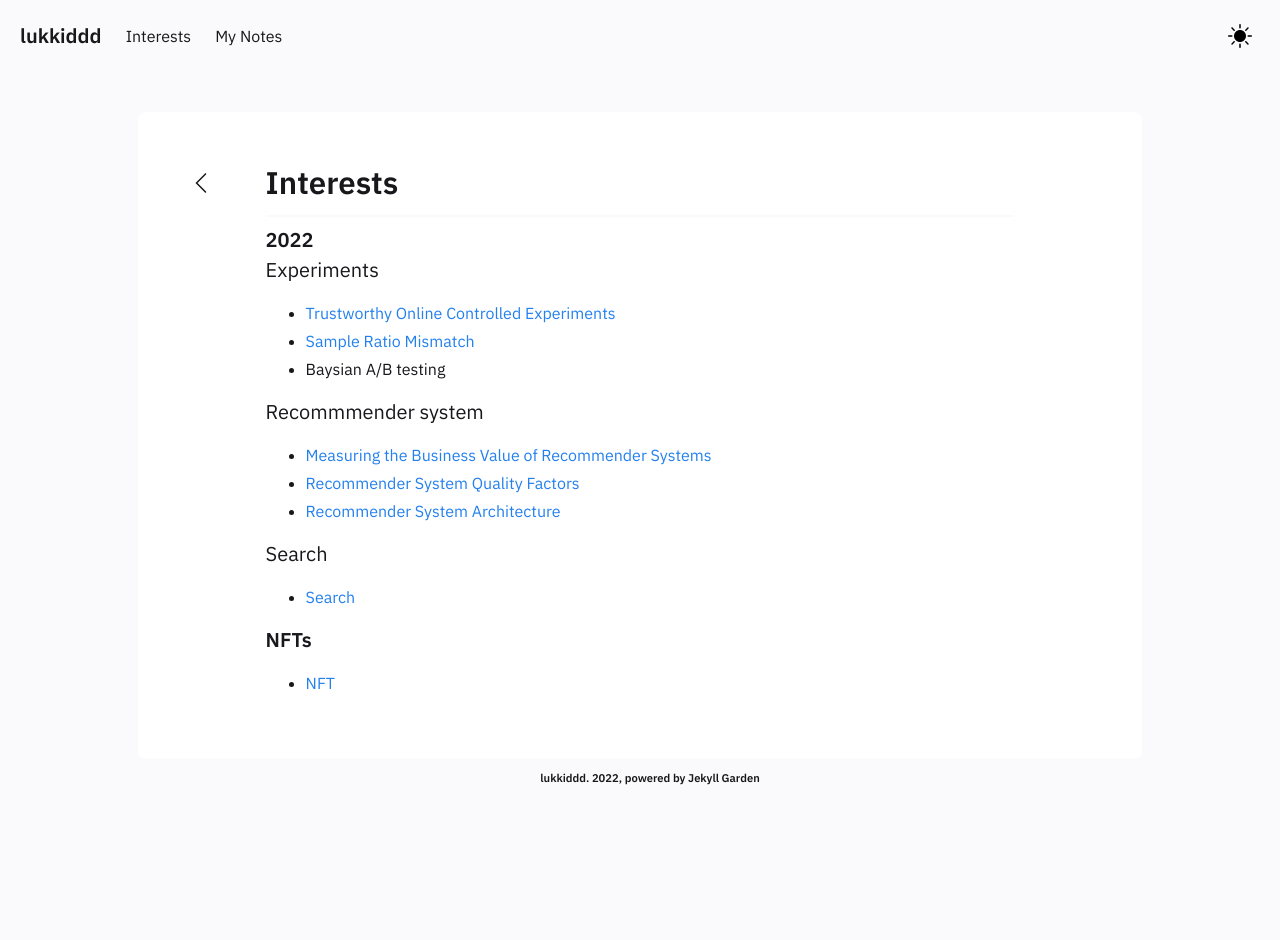
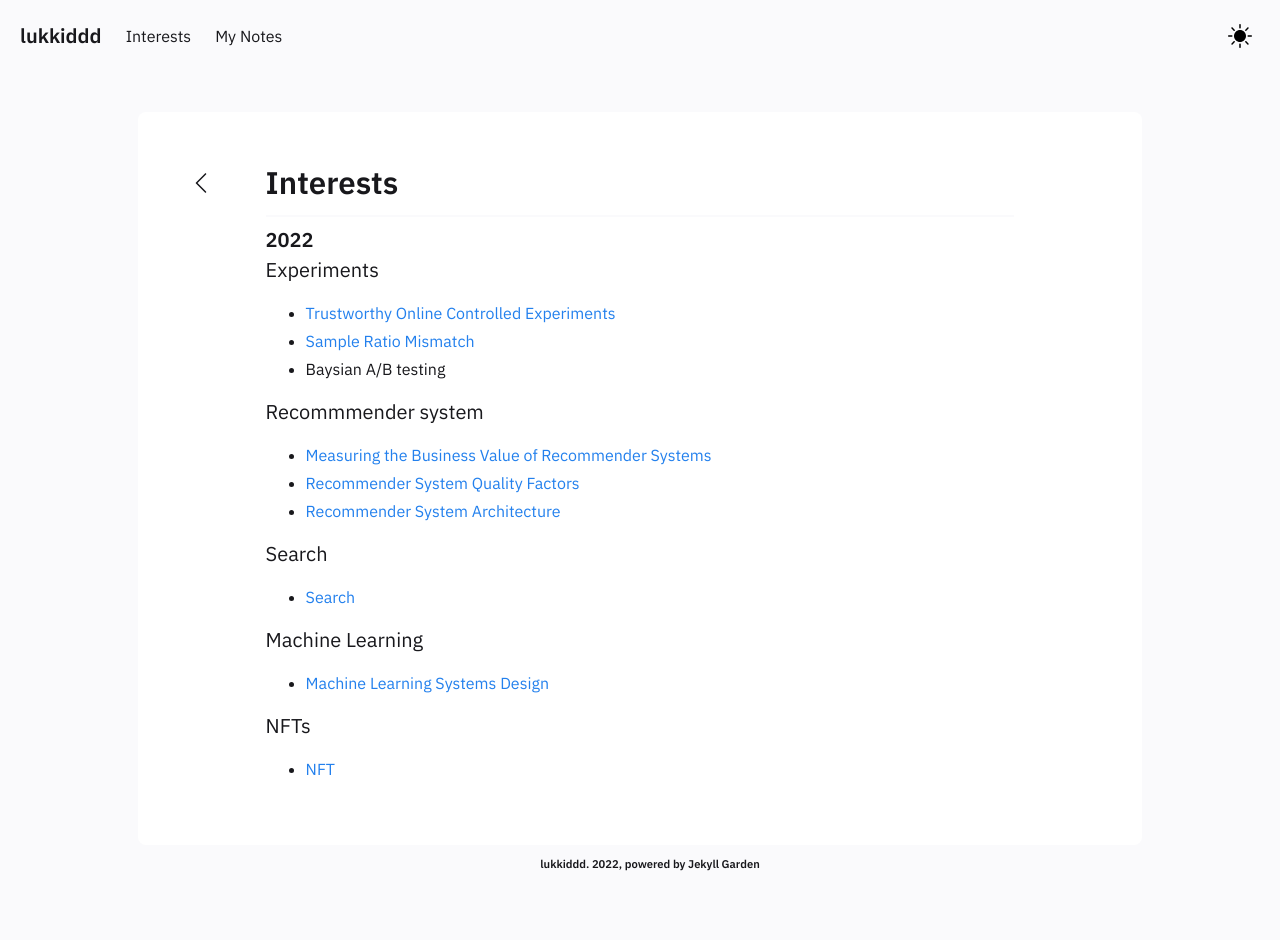
Before and after one commit to lukkiddd/lukkiddd.github.io, a Jekyll site: the page built from _posts/2022-01-17-interests.md, in a window 1280 px wide. Built offline with Jekyll 4.4.1, drawn with Linux system fonts in a browser that asks for light colours; before the commit the page ends 900 px from its top, so only the background shows below that.

Commit message:
Update interest page

```diff
--- a/_posts/2022-01-17-interests.md
+++ b/_posts/2022-01-17-interests.md
@@ -21,7 +21,10 @@ title: Interests
 
 - [Search](/notes/Search)
 
+##### Machine Learning
 
-#### NFTs
+- [Machine Learning Systems Design](/notes/Machine-Learning-Systems-Design)
+
+##### NFTs
 
 - [NFT](/notes/NFT)
```
